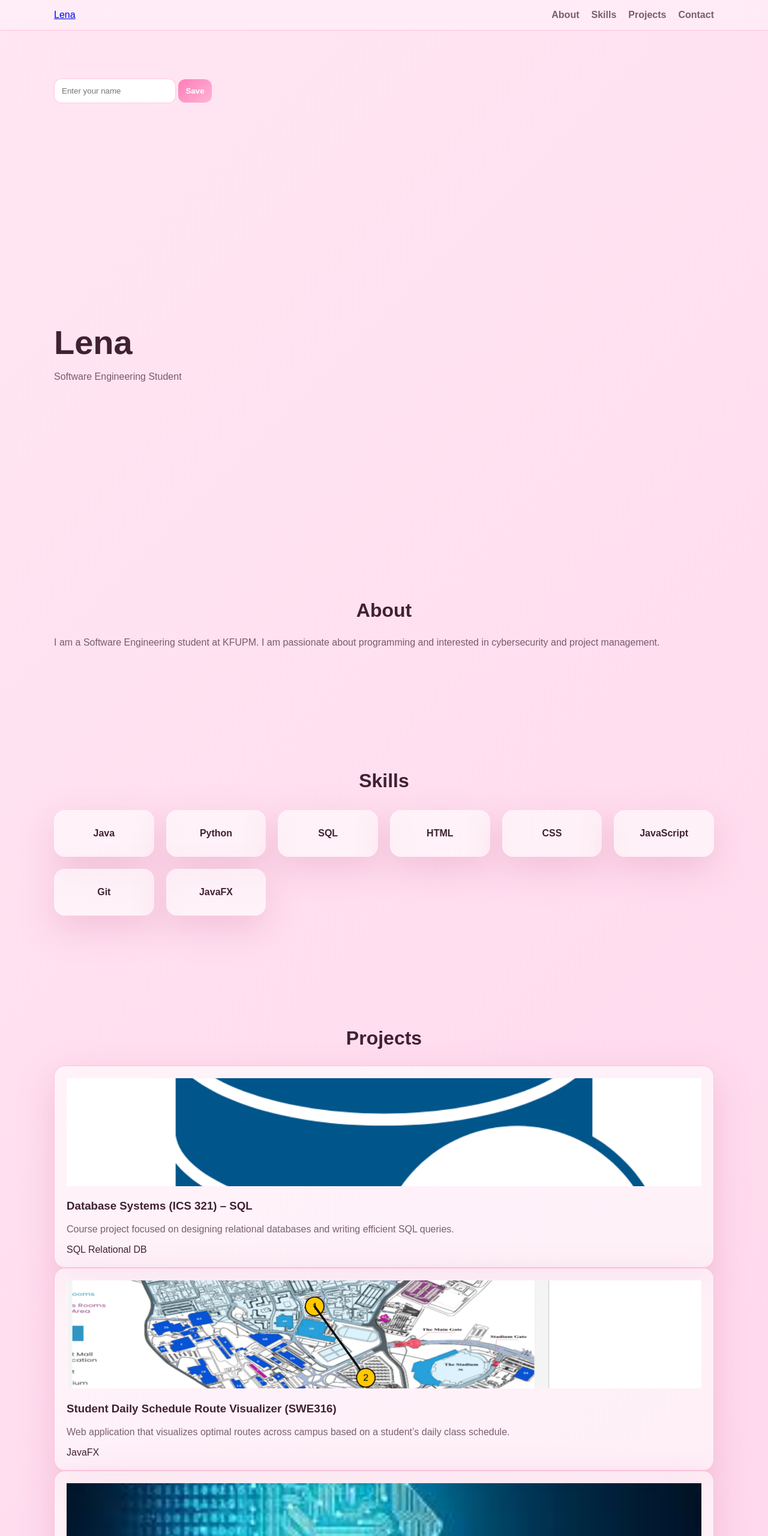
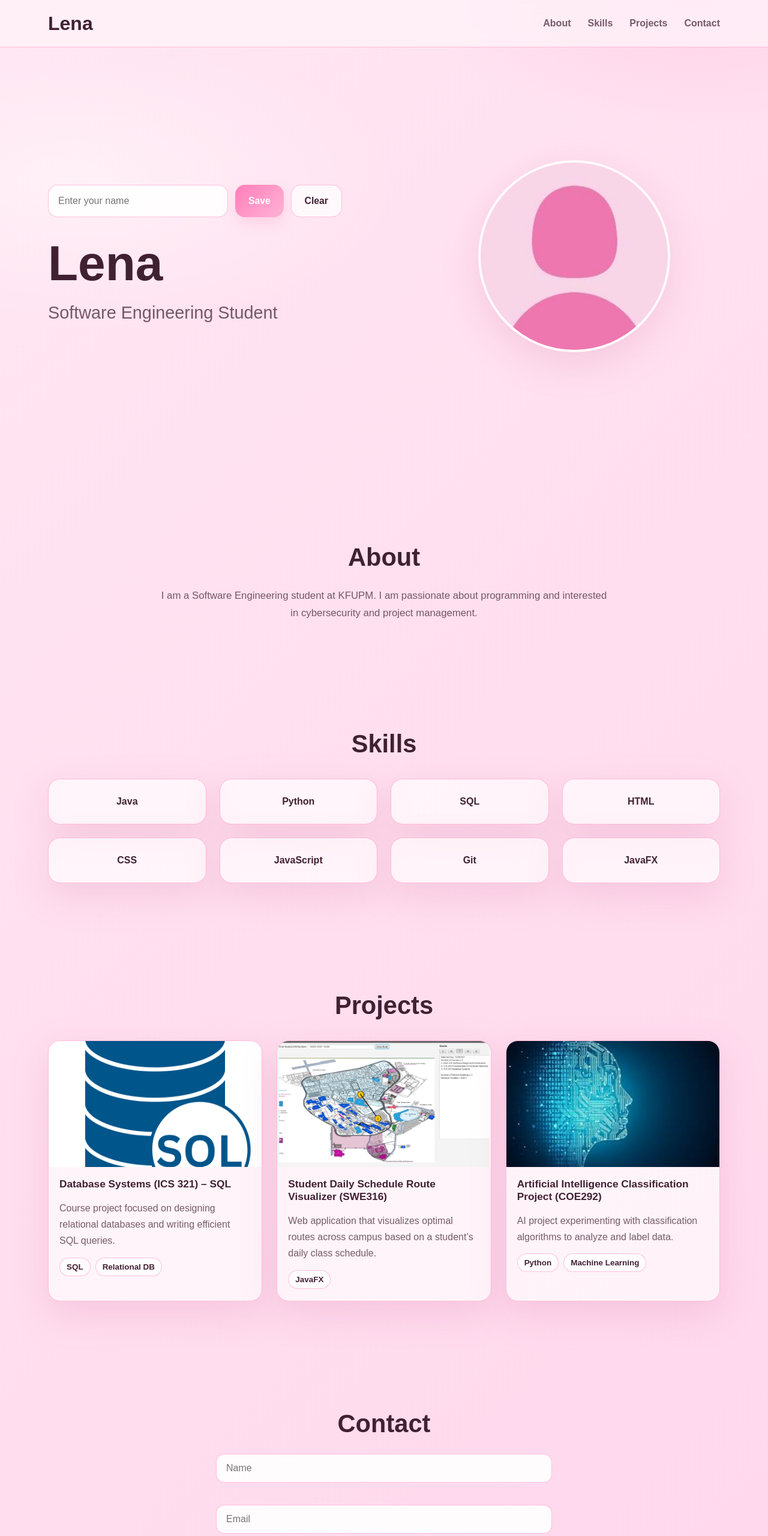
Before and after one commit to LenaYassserq/202268180-LenaAlqaissom-assignment2, a plain HTML site: page index.html in a window 1280 px wide. Shown: the top 2560 px of the page at 60% size. Drawn offline with Linux system fonts and the light colour scheme.

Commit message:
fixing the layout

```diff
--- a/css/styles.css
+++ b/css/styles.css
@@ -1,30 +1,38 @@
 :root {
   --bg-1: #ffe6f2;
   --bg-2: #ffd6ec;
-  --panel: rgba(255, 255, 255, 0.6);
-  --panel-border: rgba(255, 166, 201, 0.6);
+  --panel: rgba(255, 255, 255, 0.68);
+  --panel-border: rgba(255, 166, 201, 0.7);
   --text: #402132;
-  --muted: rgba(64, 33, 50, 0.7);
+  --muted: rgba(64, 33, 50, 0.72);
   --accent: #ff7eb8;
   --accent-2: #ffb3d6;
-  --shadow: 0 20px 60px rgba(212, 118, 164, 0.3);
-  --radius: 18px;
-  --max: 1100px;
+  --shadow: 0 20px 60px rgba(212, 118, 164, 0.22);
+  --radius: 20px;
+  --max: 1120px;
 }
 
 * {
   box-sizing: border-box;
 }
 
+html {
+  scroll-behavior: smooth;
+}
+
 body {
   margin: 0;
   font-family: Arial, sans-serif;
   color: var(--text);
-  background: linear-gradient(135deg, var(--bg-1), var(--bg-2));
+  background:
+    radial-gradient(900px 420px at 10% 10%, rgba(255, 255, 255, 0.45), transparent 60%),
+    radial-gradient(800px 380px at 90% 0%, rgba(255, 191, 223, 0.45), transparent 55%),
+    linear-gradient(135deg, var(--bg-1), var(--bg-2));
 }
 
-html {
-  scroll-behavior: smooth;
+img {
+  max-width: 100%;
+  display: block;
 }
 
 .container {
@@ -32,189 +40,409 @@ html {
   margin: 0 auto;
 }
 
-section {
-  padding: 80px 0;
+.section {
+  padding: 90px 0;
 }
 
-h1 {
-  font-size: 56px;
-  margin-bottom: 10px;
-}
-
-h2 {
-  text-align: center;
-  font-size: 32px;
+h1,
+h2,
+h3 {
+  margin-top: 0;
 }
 
 p {
   color: var(--muted);
+  line-height: 1.7;
 }
 
-/*  NAVBAR */
+a {
+  color: inherit;
+  text-decoration: none;
+}
+
+/* HEADER */
 .site-header {
   position: sticky;
   top: 0;
-  backdrop-filter: blur(12px);
-  background: rgba(255, 240, 248, 0.7);
+  z-index: 1000;
+  backdrop-filter: blur(14px);
+  background: rgba(255, 243, 249, 0.78);
   border-bottom: 1px solid var(--panel-border);
 }
 
 .header-inner {
+  min-height: 78px;
   display: flex;
   justify-content: space-between;
   align-items: center;
-  padding: 16px 0;
+}
+
+.brand {
+  font-size: 2rem;
+  font-weight: 800;
+  color: var(--text);
 }
 
 .nav {
   display: flex;
-  gap: 20px;
+  gap: 28px;
+  align-items: center;
 }
 
 .nav a {
-  text-decoration: none;
+  font-weight: 700;
   color: var(--muted);
-  font-weight: 600;
   position: relative;
-  transition: 0.3s;
+  transition: color 0.25s ease;
 }
 
 .nav a::after {
   content: "";
   position: absolute;
+  left: 0;
+  bottom: -7px;
   width: 0;
   height: 2px;
   background: var(--accent);
-  bottom: -5px;
-  left: 0;
-  transition: 0.3s;
+  transition: width 0.25s ease;
+}
+
+.nav a:hover {
+  color: var(--text);
 }
 
 .nav a:hover::after {
   width: 100%;
 }
 
-/* 🧑 HERO */
+/* HERO */
 .hero {
+  min-height: 92vh;
   display: flex;
   align-items: center;
-  min-height: 80vh;
+  padding: 40px 0 80px;
 }
 
 .hero-inner {
-  display: flex;
-  justify-content: space-between;
+  display: grid;
+  grid-template-columns: 1.1fr 0.9fr;
   align-items: center;
   gap: 40px;
 }
 
-.hero-image img {
-  width: 220px;
-  height: 220px;
-  border-radius: 50%;
-  object-fit: cover;
-  box-shadow: var(--shadow);
-  transition: 0.4s;
+.hero-text {
+  max-width: 560px;
 }
 
-.hero-image img:hover {
-  transform: scale(1.05);
+.hero h1 {
+  font-size: clamp(48px, 8vw, 82px);
+  line-height: 1.05;
+  margin-bottom: 14px;
+  color: var(--text);
 }
 
-/* 🧊 CARDS (glass effect) */
-.card {
-  background: var(--panel);
-  border: 1px solid var(--panel-border);
-  border-radius: var(--radius);
-  padding: 20px;
-  box-shadow: var(--shadow);
-  transition: 0.3s;
+.hero-subtitle {
+  font-size: 1.8rem;
+  margin: 0;
+  color: var(--muted);
 }
 
-.card:hover {
-  transform: translateY(-6px);
+.hero-image {
+  display: flex;
+  justify-content: center;
+}
+
+.hero-image img {
+  width: 320px;
+  height: 320px;
+  object-fit: cover;
+  object-position: center;
+  border-radius: 50%;
+  border: 4px solid rgba(255, 255, 255, 0.75);
+  box-shadow: var(--shadow);
+  background: rgba(255, 255, 255, 0.35);
+}
+
+/* GREETING */
+.greeting-bar {
+  margin-bottom: 34px;
+}
+
+#greetingForm {
+  display: flex;
+  align-items: center;
+  gap: 12px;
+  flex-wrap: wrap;
+}
+
+#greetingForm input {
+  width: 300px;
+  height: 54px;
+  font-size: 1rem;
+  padding: 0 16px;
+  border-radius: 16px;
+  border: 1px solid var(--panel-border);
+  background: rgba(255, 255, 255, 0.9);
+  color: var(--text);
+  outline: none;
+}
+
+#greetingForm input:focus {
+  border-color: var(--accent);
+  box-shadow: 0 0 0 4px rgba(255, 126, 184, 0.18);
+}
+
+#greetingMessage p {
+  margin: 0 0 12px;
+  font-weight: 700;
+  color: var(--text);
+}
+
+/* BUTTONS */
+button {
+  height: 54px;
+  padding: 0 22px;
+  border: none;
+  border-radius: 16px;
+  background: linear-gradient(135deg, var(--accent), var(--accent-2));
+  color: #fff;
+  font-weight: 700;
+  font-size: 0.98rem;
+  cursor: pointer;
+  transition: transform 0.22s ease, box-shadow 0.22s ease, opacity 0.22s ease;
+  box-shadow: 0 10px 25px rgba(255, 126, 184, 0.22);
+}
+
+button:hover {
+  transform: translateY(-2px);
+  box-shadow: 0 14px 28px rgba(255, 126, 184, 0.28);
+}
+
+.btn-outline,
+#clearName,
+#editName {
+  background: rgba(255, 255, 255, 0.75);
+  color: var(--text);
+  border: 1px solid var(--panel-border);
+  box-shadow: none;
+}
+
+/* SECTION HEAD */
+.section-head {
+  margin-bottom: 26px;
+}
+
+.section-head h2 {
+  text-align: center;
+  font-size: clamp(2rem, 4vw, 2.6rem);
+  margin-bottom: 0;
+  color: var(--text);
+}
+
+.about-text {
+  max-width: 760px;
+  margin: 0 auto;
+  text-align: center;
+  font-size: 1.05rem;
 }
 
 /* SKILLS */
 .skills-grid {
   display: grid;
-  grid-template-columns: repeat(auto-fit, minmax(160px, 1fr));
-  gap: 20px;
-  margin-top: 30px;
+  grid-template-columns: repeat(4, 1fr);
+  gap: 22px;
+  margin-top: 34px;
 }
 
 .skill {
   background: var(--panel);
-  padding: 30px;
+  border: 1px solid var(--panel-border);
+  padding: 28px 20px;
   border-radius: var(--radius);
   text-align: center;
   font-weight: 700;
+  color: var(--text);
   box-shadow: var(--shadow);
-  transition: 0.3s;
+  transition: transform 0.25s ease, background 0.25s ease;
 }
 
 .skill:hover {
-  transform: translateY(-8px);
-  background: rgba(255, 255, 255, 0.8);
+  transform: translateY(-7px);
+  background: rgba(255, 255, 255, 0.82);
 }
 
 /* PROJECTS */
 .projects-grid {
   display: grid;
-  grid-template-columns: repeat(auto-fit, minmax(250px, 1fr));
+  grid-template-columns: repeat(3, 1fr);
   gap: 24px;
-  margin-top: 30px;
+  margin-top: 34px;
+}
+
+.card {
+  background: var(--panel);
+  border: 1px solid var(--panel-border);
+  border-radius: var(--radius);
+  box-shadow: var(--shadow);
+  transition: transform 0.25s ease, box-shadow 0.25s ease;
+}
+
+.card:hover {
+  transform: translateY(-7px);
 }
 
 .project {
-  background: var(--panel);
-  border-radius: var(--radius);
   overflow: hidden;
-  box-shadow: var(--shadow);
-  transition: 0.3s;
-}
-
-.project:hover {
-  transform: translateY(-8px);
 }
 
 .project img {
   width: 100%;
-  height: 180px;
+  height: 210px;
   object-fit: cover;
 }
 
 .project-content {
-  padding: 16px;
+  padding: 18px 18px 20px;
+}
+
+.project h3 {
+  margin-bottom: 10px;
+  font-size: 1.08rem;
+  color: var(--text);
+}
+
+.muted {
+  color: var(--muted);
+  margin-bottom: 14px;
+}
+
+.tags {
+  display: flex;
+  gap: 8px;
+  flex-wrap: wrap;
+}
+
+.tag {
+  padding: 7px 11px;
+  border-radius: 999px;
+  font-size: 0.84rem;
+  font-weight: 700;
+  color: var(--text);
+  background: rgba(255, 255, 255, 0.75);
+  border: 1px solid var(--panel-border);
 }
 
 /* CONTACT */
-form {
-  max-width: 500px;
-  margin: auto;
+.contact-form {
+  max-width: 560px;
+  margin: 0 auto;
   display: grid;
   gap: 12px;
 }
 
 input,
 textarea {
-  padding: 12px;
-  border-radius: 12px;
+  width: 100%;
+  padding: 14px 16px;
+  border-radius: 14px;
   border: 1px solid var(--panel-border);
-  background: white;
+  background: rgba(255, 255, 255, 0.92);
+  color: var(--text);
+  font: inherit;
+  outline: none;
 }
 
-button {
-  padding: 12px;
-  border: none;
-  border-radius: 12px;
-  background: linear-gradient(135deg, var(--accent), var(--accent-2));
-  color: white;
-  font-weight: bold;
-  cursor: pointer;
-  transition: 0.3s;
+textarea {
+  min-height: 140px;
+  resize: vertical;
 }
 
-button:hover {
-  transform: translateY(-2px);
+input:focus,
+textarea:focus {
+  border-color: var(--accent);
+  box-shadow: 0 0 0 4px rgba(255, 126, 184, 0.16);
 }
+
+small {
+  min-height: 1em;
+  color: #b54a76;
+}
+
+#formStatus {
+  margin: 0;
+}
+
+/* FOOTER */
+.site-footer {
+  padding: 28px 0 40px;
+  text-align: center;
+}
+
+.site-footer p {
+  margin: 0;
+}
+
+/* RESPONSIVE */
+@media (max-width: 980px) {
+  .hero-inner {
+    grid-template-columns: 1fr;
+    text-align: center;
+  }
+
+  .hero-text {
+    max-width: 100%;
+  }
+
+  .hero-image {
+    order: -1;
+  }
+
+  #greetingForm {
+    justify-content: center;
+  }
+
+  .skills-grid {
+    grid-template-columns: repeat(2, 1fr);
+  }
+
+  .projects-grid {
+    grid-template-columns: repeat(2, 1fr);
+  }
+}
+
+@media (max-width: 640px) {
+  .container {
+    width: min(var(--max), calc(100% - 28px));
+  }
+
+  .header-inner {
+    flex-direction: column;
+    justify-content: center;
+    gap: 12px;
+    padding: 16px 0;
+  }
+
+  .nav {
+    gap: 16px;
+    flex-wrap: wrap;
+    justify-content: center;
+  }
+
+  #greetingForm input {
+    width: 100%;
+  }
+
+  .skills-grid,
+  .projects-grid {
+    grid-template-columns: 1fr;
+  }
+
+  .hero-image img {
+    width: 240px;
+    height: 240px;
+  }
+
+  .hero-subtitle {
+    font-size: 1.3rem;
+  }
+}
--- a/index.html
+++ b/index.html
@@ -4,12 +4,10 @@
     <meta charset="UTF-8" />
     <meta name="viewport" content="width=device-width, initial-scale=1" />
     <title>Lena — Portfolio</title>
-
     <meta
       name="description"
-      content="Personal portfolio with about, projects, and contact information."
+      content="Personal portfolio with about, skills, projects, and contact information."
     />
-
     <link rel="stylesheet" href="css/styles.css" />
   </head>
 
@@ -28,44 +26,55 @@
       </div>
     </header>
 
+    <!-- Main -->
+    <main>
+      <!-- Hero -->
+      <section id="top" class="hero">
+        <div class="container hero-inner">
+          <div class="hero-text">
             <!-- Greeting (Dynamic Feature) -->
-    <section class="greeting-bar">
-      <div class="container">
+            <div class="greeting-bar">
               <div id="greetingForm">
                 <input
                   type="text"
                   id="userName"
                   placeholder="Enter your name"
                 />
-          <button id="saveName">Save</button>
+                <button type="button" id="saveName">Save</button>
+                <button type="button" id="clearName" class="btn-outline">
+                  Clear
+                </button>
               </div>
 
               <div id="greetingMessage" hidden>
                 <p>Welcome, <span id="displayName"></span> 👋</p>
-          <button id="editName">Edit</button>
+                <button type="button" id="editName">Edit</button>
               </div>
             </div>
-    </section>
 
-    <!-- Main -->
-    <main>
-      <!-- Hero -->
-      <section id="top" class="hero">
-        <div class="container">
             <h1>Lena</h1>
-          <p>Software Engineering Student</p>
+            <p class="hero-subtitle">Software Engineering Student</p>
+          </div>
+
+          <div class="hero-image">
+            <img
+              src="assets/images/profile-img.jpg"
+              alt="Lena profile photo"
+            />
+          </div>
         </div>
       </section>
 
       <!-- About -->
       <section id="about" class="section">
         <div class="container">
+          <div class="section-head">
             <h2>About</h2>
+          </div>
 
-          <p>
-            I am a Software Engineering student at KFUPM.
-            I am passionate about programming and interested in
-            cybersecurity and project management.
+          <p class="about-text">
+            I am a Software Engineering student at KFUPM. I am passionate about
+            programming and interested in cybersecurity and project management.
           </p>
         </div>
       </section>
@@ -97,39 +106,57 @@
             <h2>Projects</h2>
           </div>
 
-          <div class="grid">
+          <div class="projects-grid">
             <article class="card project">
-              <img src="assets/images/SQL-Database.png" alt="SQL Database Project">
+              <img
+                src="assets/images/SQL-Database.png"
+                alt="SQL Database Project"
+              />
+              <div class="project-content">
                 <h3>Database Systems (ICS 321) – SQL</h3>
                 <p class="muted">
-                Course project focused on designing relational databases and writing efficient SQL queries.
+                  Course project focused on designing relational databases and
+                  writing efficient SQL queries.
                 </p>
                 <div class="tags" aria-label="Tech used">
                   <span class="tag">SQL</span>
                   <span class="tag">Relational DB</span>
                 </div>
+              </div>
             </article>
 
             <article class="card project">
-              <img src="assets/images/SWE316.png" alt="Route Visualizer Project">
+              <img
+                src="assets/images/SWE316.png"
+                alt="Route Visualizer Project"
+              />
+              <div class="project-content">
                 <h3>Student Daily Schedule Route Visualizer (SWE316)</h3>
                 <p class="muted">
-                Web application that visualizes optimal routes across campus based on a student’s daily class schedule.
+                  Web application that visualizes optimal routes across campus
+                  based on a student’s daily class schedule.
                 </p>
                 <div class="tags" aria-label="Tech used">
                   <span class="tag">JavaFX</span>
                 </div>
+              </div>
             </article>
 
             <article class="card project">
-              <img src="assets/images/coe292.png.jpeg" alt="AI Classification Project">
+              <img
+                src="assets/images/coe292.png.jpeg"
+                alt="AI Classification Project"
+              />
+              <div class="project-content">
                 <h3>Artificial Intelligence Classification Project (COE292)</h3>
                 <p class="muted">
-                AI project experimenting with classification algorithms to analyze and label data.
+                  AI project experimenting with classification algorithms to
+                  analyze and label data.
                 </p>
                 <div class="tags" aria-label="Tech used">
                   <span class="tag">Python</span>
                   <span class="tag">Machine Learning</span>
+                </div>
               </div>
             </article>
           </div>
@@ -139,9 +166,11 @@
       <!-- Contact -->
       <section id="contact" class="section">
         <div class="container">
+          <div class="section-head">
             <h2>Contact</h2>
+          </div>
 
-          <form id="contactForm">
+          <form id="contactForm" class="contact-form">
             <input id="name" type="text" placeholder="Name" />
             <small id="nameError"></small>
 
@@ -160,11 +189,12 @@
     </main>
 
     <!-- Footer -->
-    <footer>
+    <footer class="site-footer">
+      <div class="container">
         <p>© <span id="year"></span> Lena</p>
+      </div>
     </footer>
 
-    <!-- JS -->
     <script src="js/script.js"></script>
   </body>
 </html>
```
Lines whose indentation alone changed are shown as unchanged.
